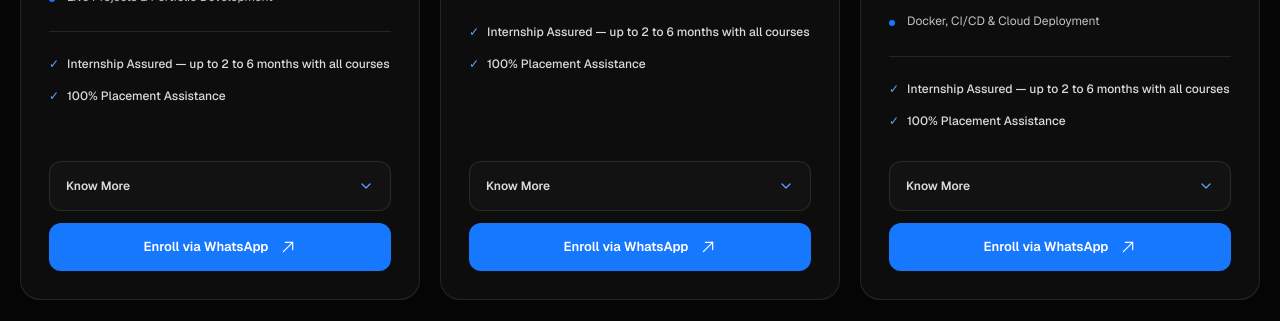
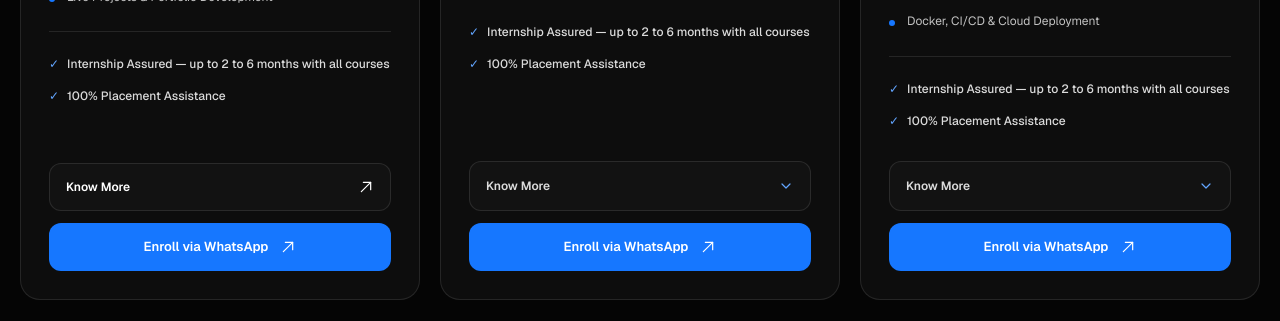
Before and after one commit to amnas-cubixmet/cubixmet, a Next.js app: page /ventures/academy in a window 1280 px wide. Shown: the part 1520-1841 px from the top of the page. Built offline with nearby package versions, Linux system fonts and the light colour scheme.

Commit message:
feat: link Academy Graphic Design Know More to full course detail page

```diff
--- a/app/ventures/academy/page.tsx
+++ b/app/ventures/academy/page.tsx
@@ -280,6 +280,14 @@ export default function CubixmetAcademyPage() {
                     <p className="flex items-start gap-2 text-[12px] font-medium leading-6 text-white/85"><span className="text-[#62a5ff]" aria-hidden="true">✓</span>100% Placement Assistance</p>
                   </div>
                   <div className="mt-auto pt-7">
+                    {program.id === "graphic-design" ? (
+                      <a
+                        href="/ventures/academy/graphic-designing-content-creation"
+                        className="mb-3 flex min-h-12 items-center justify-between gap-3 rounded-[12px] border border-white/10 bg-white/[.025] px-4 text-[12px] font-semibold text-white/85 transition-colors hover:border-[#1677FF]/45 hover:bg-[#1677FF]/10 focus-visible:outline-2 focus-visible:outline-offset-2 focus-visible:outline-[#1677FF]"
+                      >
+                        Know More <Arrow />
+                      </a>
+                    ) : (
                       <details className="group/details mb-3 rounded-[12px] border border-white/10 bg-white/[.025]">
                         <summary className="flex min-h-12 cursor-pointer list-none items-center justify-between gap-3 px-4 text-[12px] font-semibold text-white/85 focus-visible:outline-2 focus-visible:outline-offset-2 focus-visible:outline-[#1677FF] [&::-webkit-details-marker]:hidden">
                           Know More
@@ -290,6 +298,7 @@ export default function CubixmetAcademyPage() {
                           <p className="mt-3 text-white/45">For course fees, eligibility and upcoming batches, contact our admissions team.</p>
                         </div>
                       </details>
+                    )}
                     <a href={enrollUrl} target="_blank" rel="noopener noreferrer" className="inline-flex min-h-12 w-full items-center justify-center gap-3 rounded-[12px] bg-[#1677FF] px-4 text-[13px] font-semibold text-white transition-colors hover:bg-[#348aff]">
                       Enroll via WhatsApp <Arrow />
                     </a>
```
Lines whose indentation alone changed are shown as unchanged.
